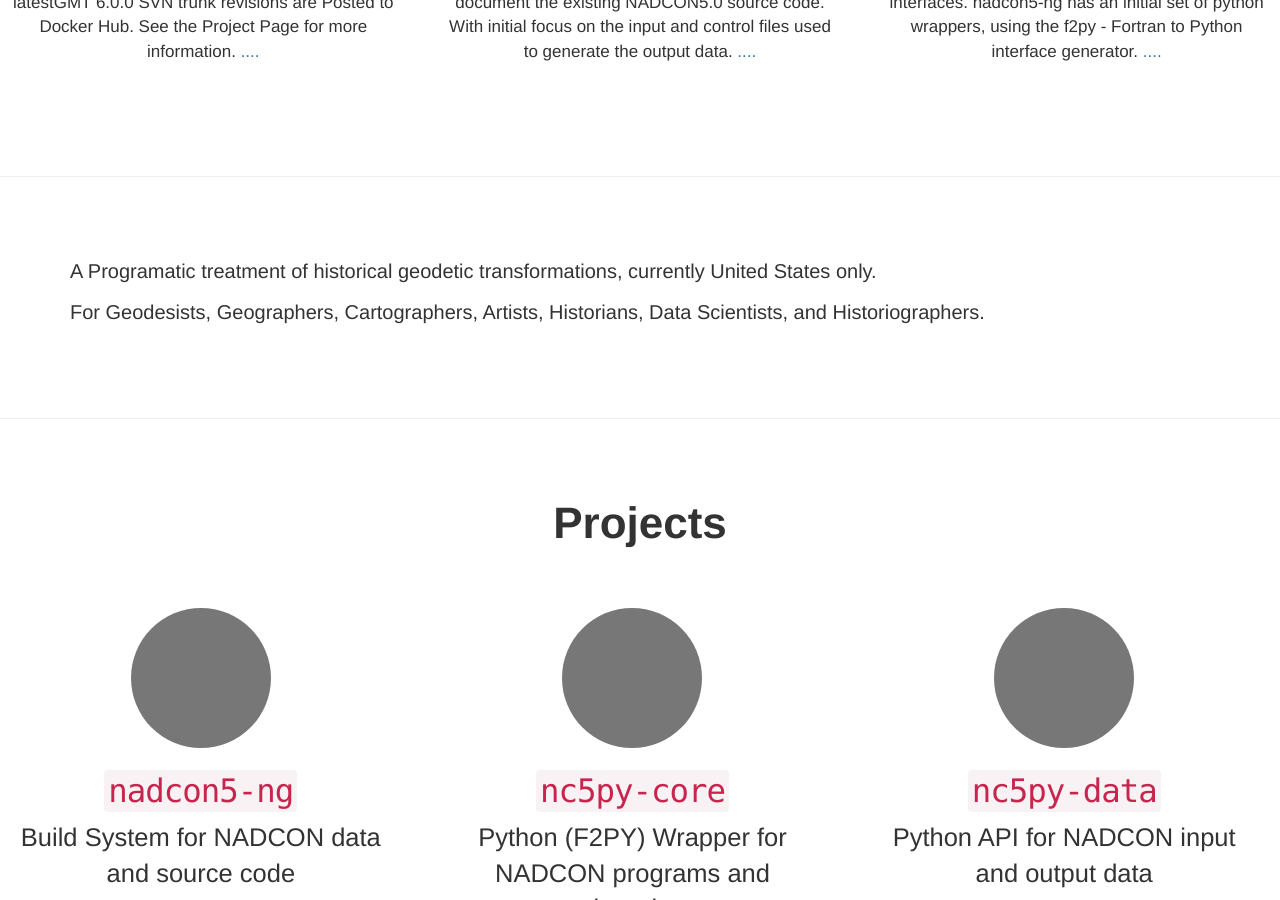
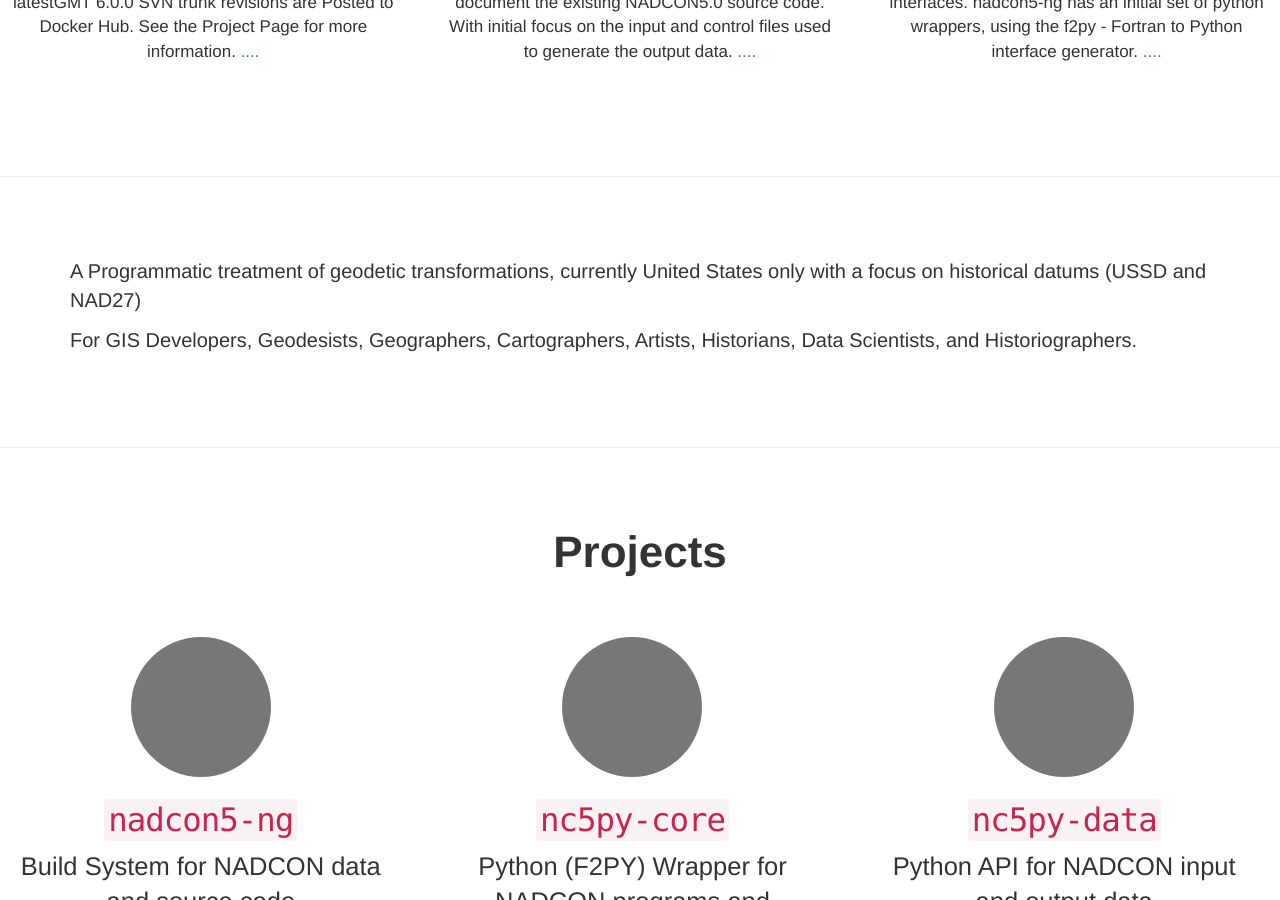
Before and after one commit to nc5ng/nc5ng.github.io, a Jekyll site: the page built from index.md, in a window 1280 px wide and 900 px high, scrolled down 775 px. Built offline with Jekyll 4.4.1, drawn with Linux system fonts in a browser that asks for light colours; nearby versions of some CDN libraries.

Commit message:
Gross typo on front page

```diff
--- a/index.md
+++ b/index.md
@@ -31,6 +31,6 @@ projects:
 ---
 
 
-A Programatic treatment of  historical geodetic transformations, currently United States only.
+A Programmatic treatment of geodetic transformations, currently United States only with a focus on historical datums (USSD and NAD27)
 
-For Geodesists, Geographers, Cartographers,  Artists, Historians, Data Scientists,  and Historiographers.
+For GIS Developers, Geodesists, Geographers, Cartographers,  Artists, Historians, Data Scientists,  and Historiographers.
```
